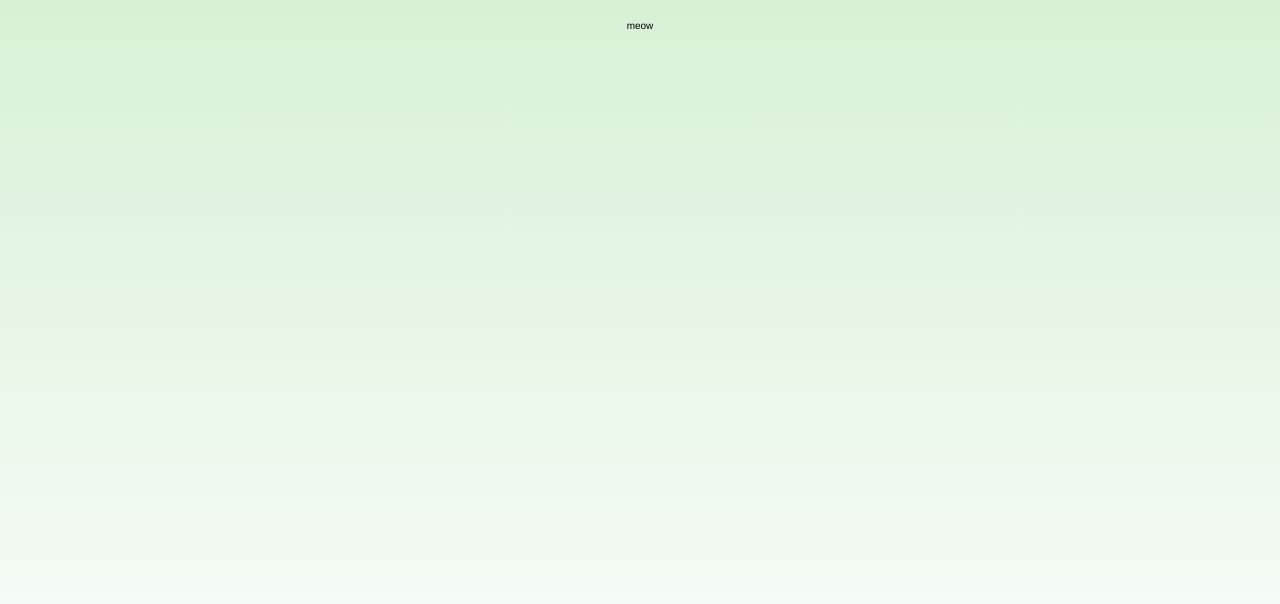
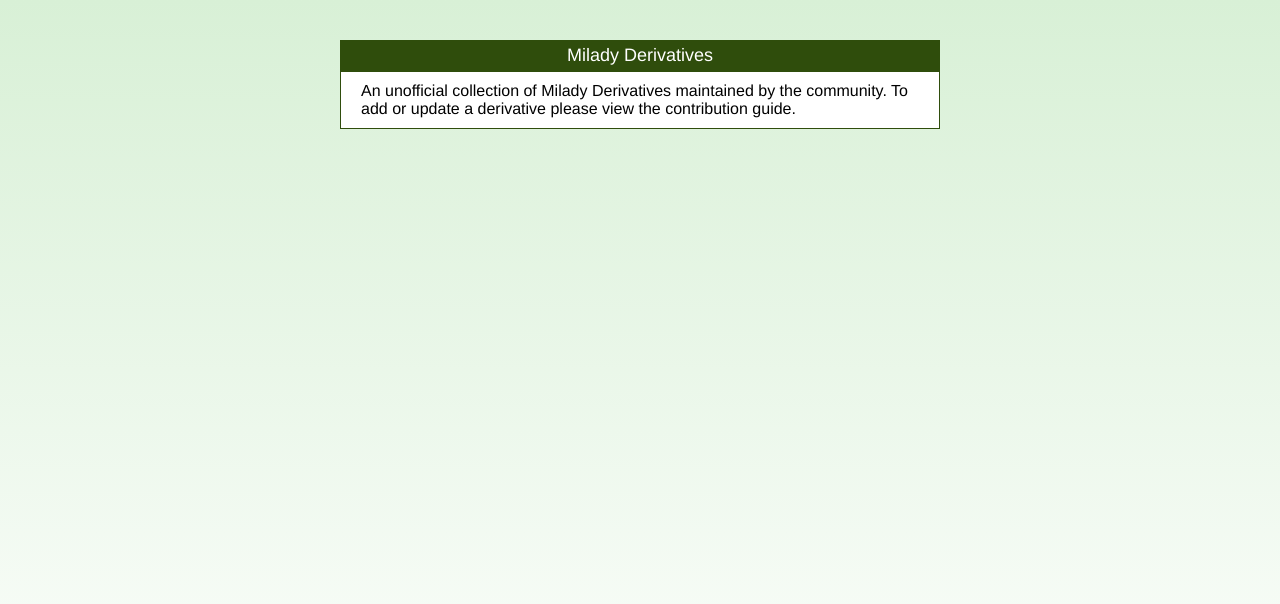
Before and after one commit to chase-manning/milady-derivatives, a React (Create React App) app: page / in a window 1280 px wide. Shown: the top 604 px of the page. Built offline with nearby package versions, Linux system fonts and the light colour scheme.

Commit message:
:rocket: add text area component

```diff
--- a/src/App.tsx
+++ b/src/App.tsx
@@ -1,4 +1,5 @@
 import styled from "styled-components";
+import TextArea from "./components/TextArea";
 
 const StyledApp = styled.div`
   width: 100%;
@@ -7,13 +8,13 @@ const StyledApp = styled.div`
   display: flex;
   flex-direction: column;
   align-items: center;
-  padding: 2rem;
+  padding: 4rem;
 `
 
 function App() {
   return (
     <StyledApp>
-      meow
+      <TextArea header="Milady Derivatives" body="An unofficial collection of Milady Derivatives maintained by the community. To add or update a derivative please view the contribution guide." />
     </StyledApp>
   );
 }
```
